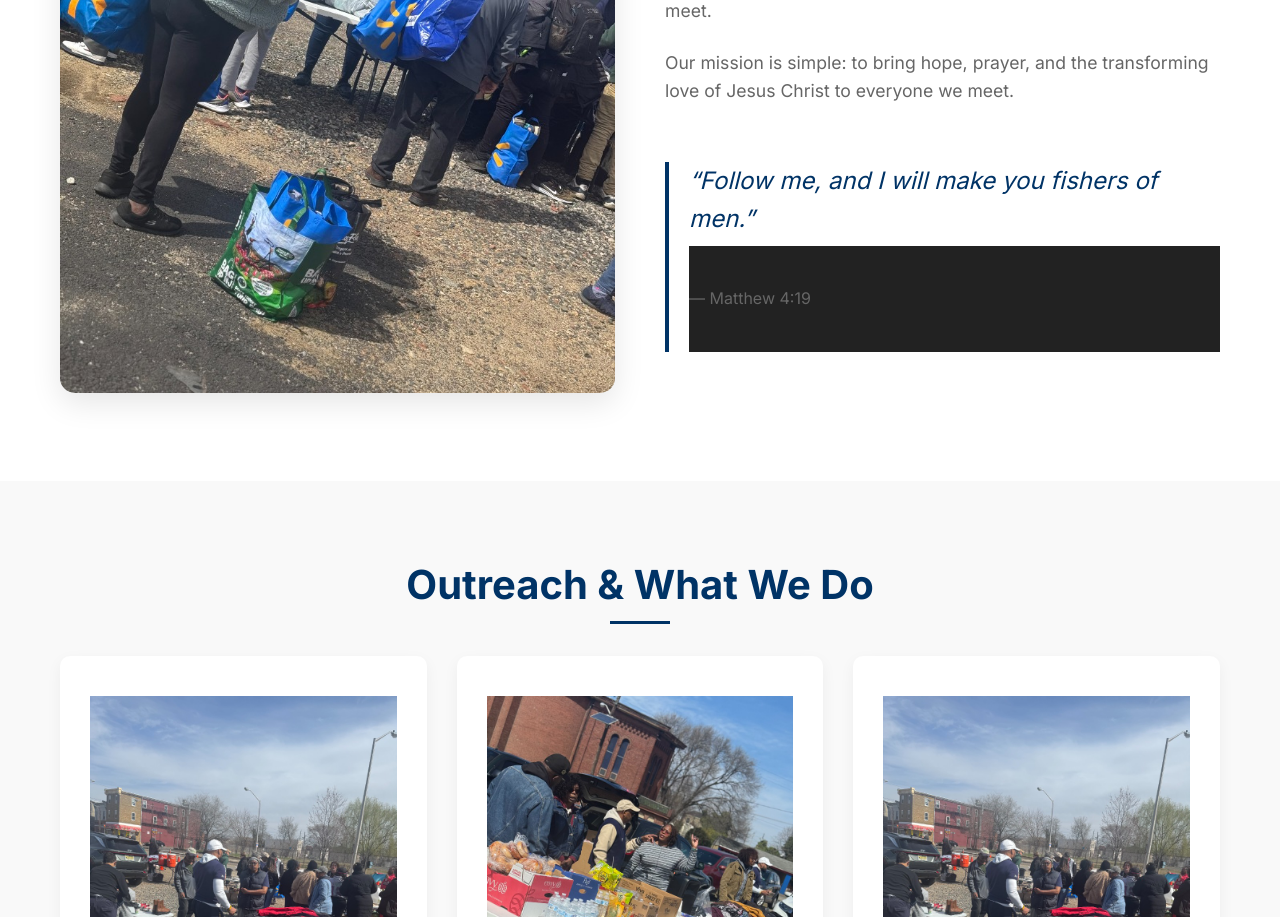
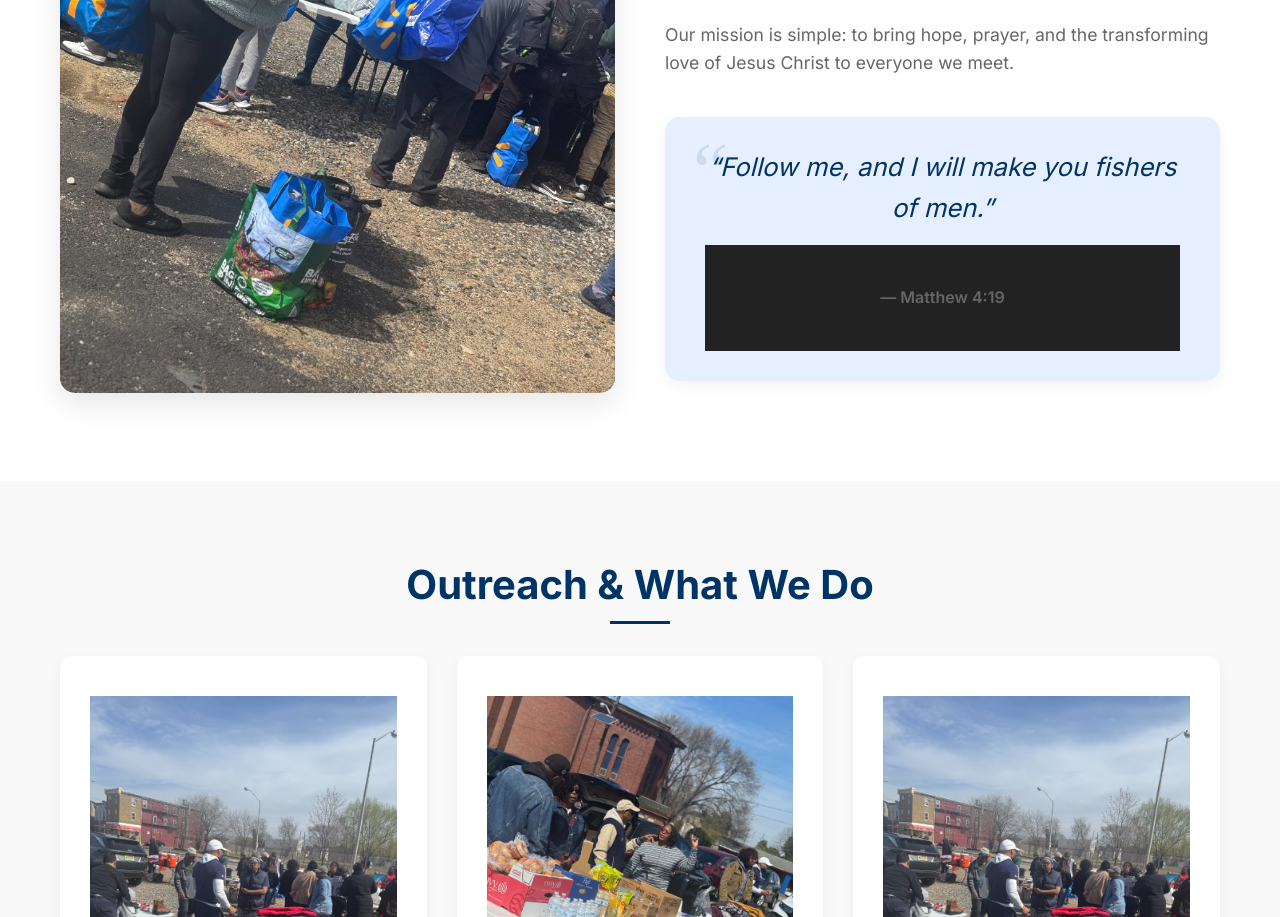
Before and after one commit to AvonWay/Fishers, a plain HTML site: page index.html in a window 1280 px wide. Shown: the part 1322-2239 px from the top of the page. Drawn offline with Linux system fonts and the light colour scheme.

Commit message:
Redesign bible verse section for a more pleasing look

```diff
--- a/styles.css
+++ b/styles.css
@@ -293,7 +293,7 @@ header {
 .gallery-item {
     overflow: hidden;
     border-radius: 10px;
-    box-shadow: 0 4px 10px rgba(0,0,0,0.1);
+    box-shadow: 0 4px 10px rgba(0, 0, 0, 0.1);
     height: 250px;
 }
 
@@ -318,19 +318,36 @@ header {
 
 .bible-verse {
     font-style: italic;
-    font-size: 1.5rem;
+    font-size: 1.6rem;
     color: var(--primary-color);
-    margin-top: 2rem;
-    border-left: 4px solid var(--primary-color);
-    padding-left: 20px;
-    display: inline-block;
+    margin: 2.5rem auto 0;
+    padding: 30px 40px;
+    background: var(--accent-light);
+    border-radius: 15px;
+    position: relative;
+    max-width: 600px;
+    text-align: center;
+    border: none;
+    box-shadow: 0 5px 15px rgba(0, 0, 0, 0.05);
+}
+
+.bible-verse::before {
+    content: '\201C';
+    font-family: serif;
+    font-size: 5rem;
+    position: absolute;
+    top: -10px;
+    left: 20px;
+    opacity: 0.1;
+    color: var(--primary-color);
 }
 
 .bible-verse footer {
     font-size: 1rem;
-    margin-top: 0.5rem;
+    margin-top: 1rem;
     color: var(--text-light);
     font-style: normal;
+    font-weight: 600;
 }
 
 /* Outreach Section */
```
